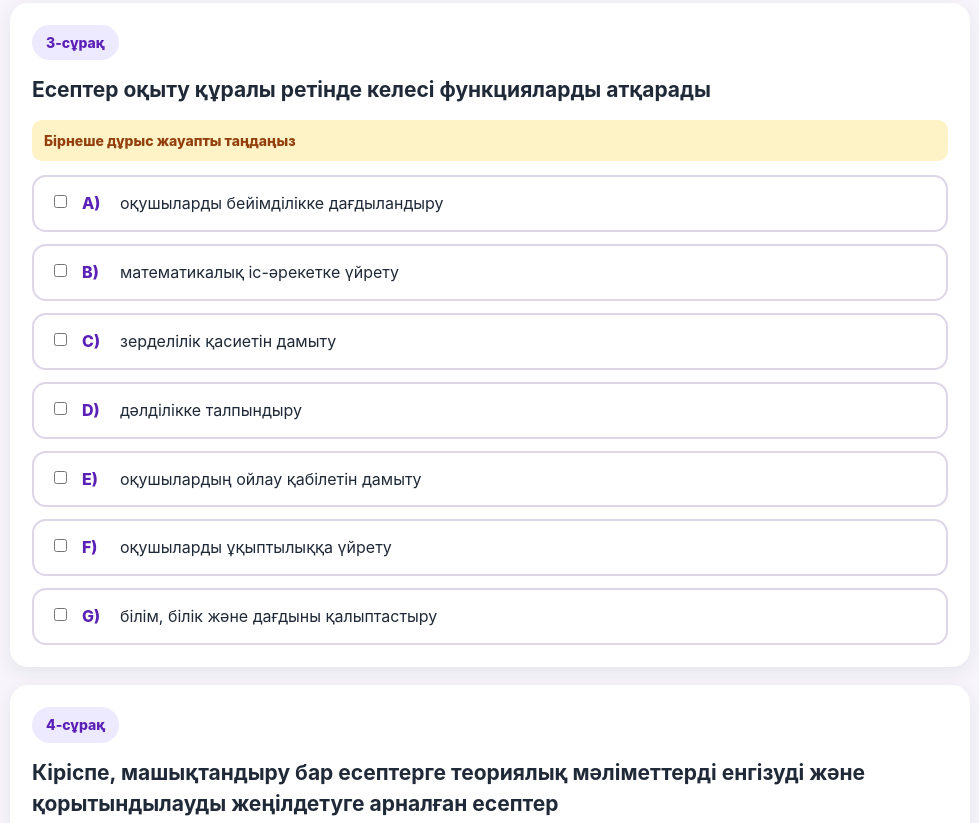
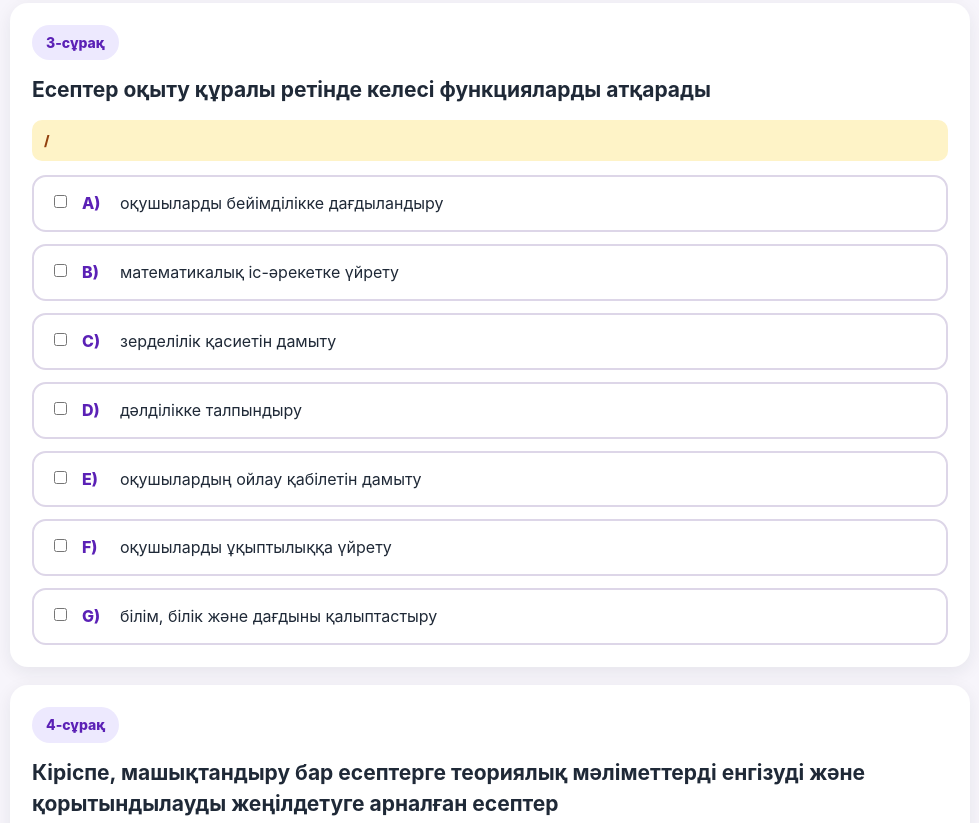
Before and after one commit to naznml/Mat1, a plain HTML site: page index.html in a window 1280 px wide. Shown: the part 1620-2443 px from the top of the page, without its empty margins (150-1129 px from the left). Drawn offline with Linux system fonts and the light colour scheme.

Commit message:
Update index.html

```diff
--- a/index.html
+++ b/index.html
@@ -1141,7 +1141,7 @@ function renderQuestion(
     isMultiple
       ? `
         <div class="multiple-answer-hint">
-          Бірнеше дұрыс жауапты таңдаңыз
+        /
         </div>
       `
       : "";
```
